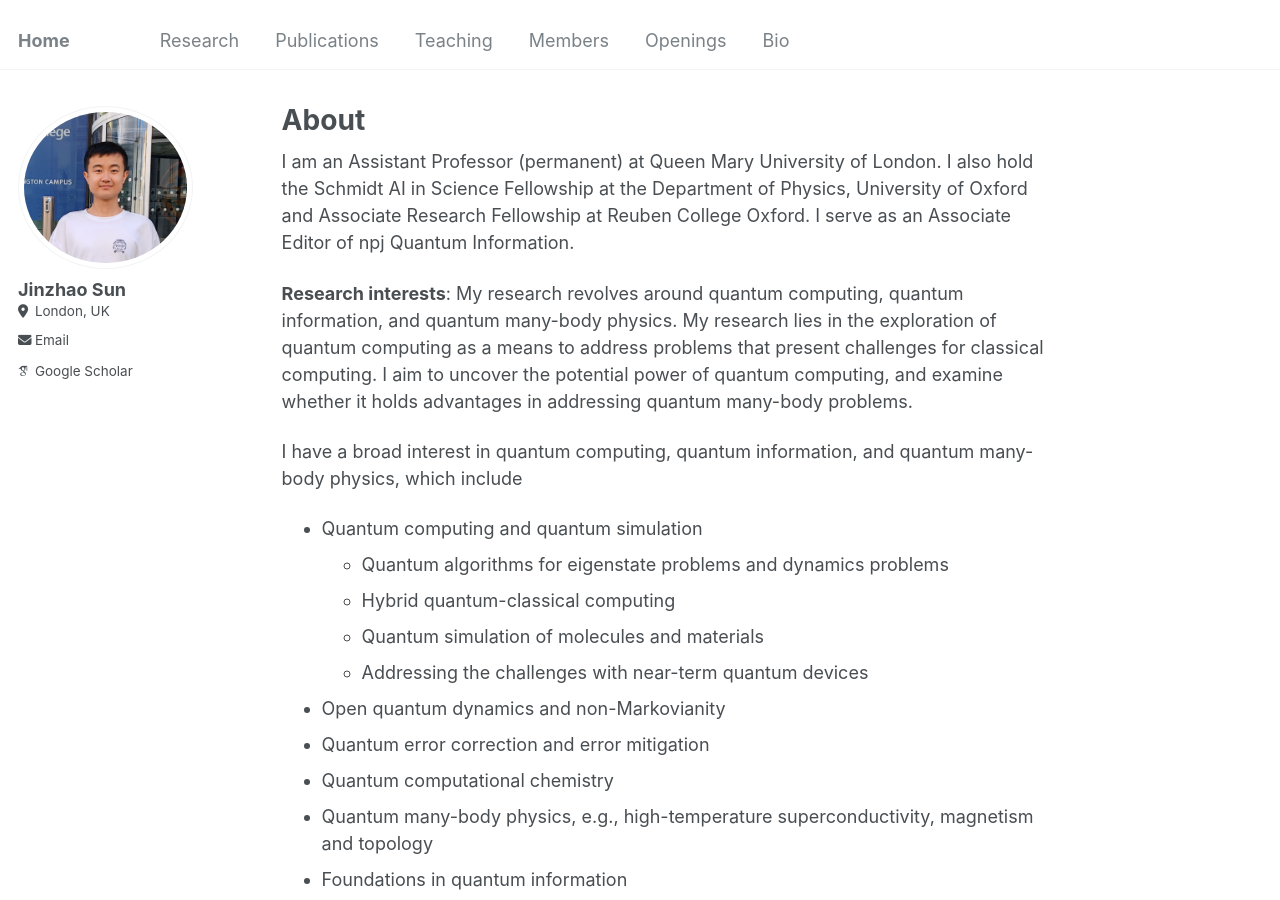
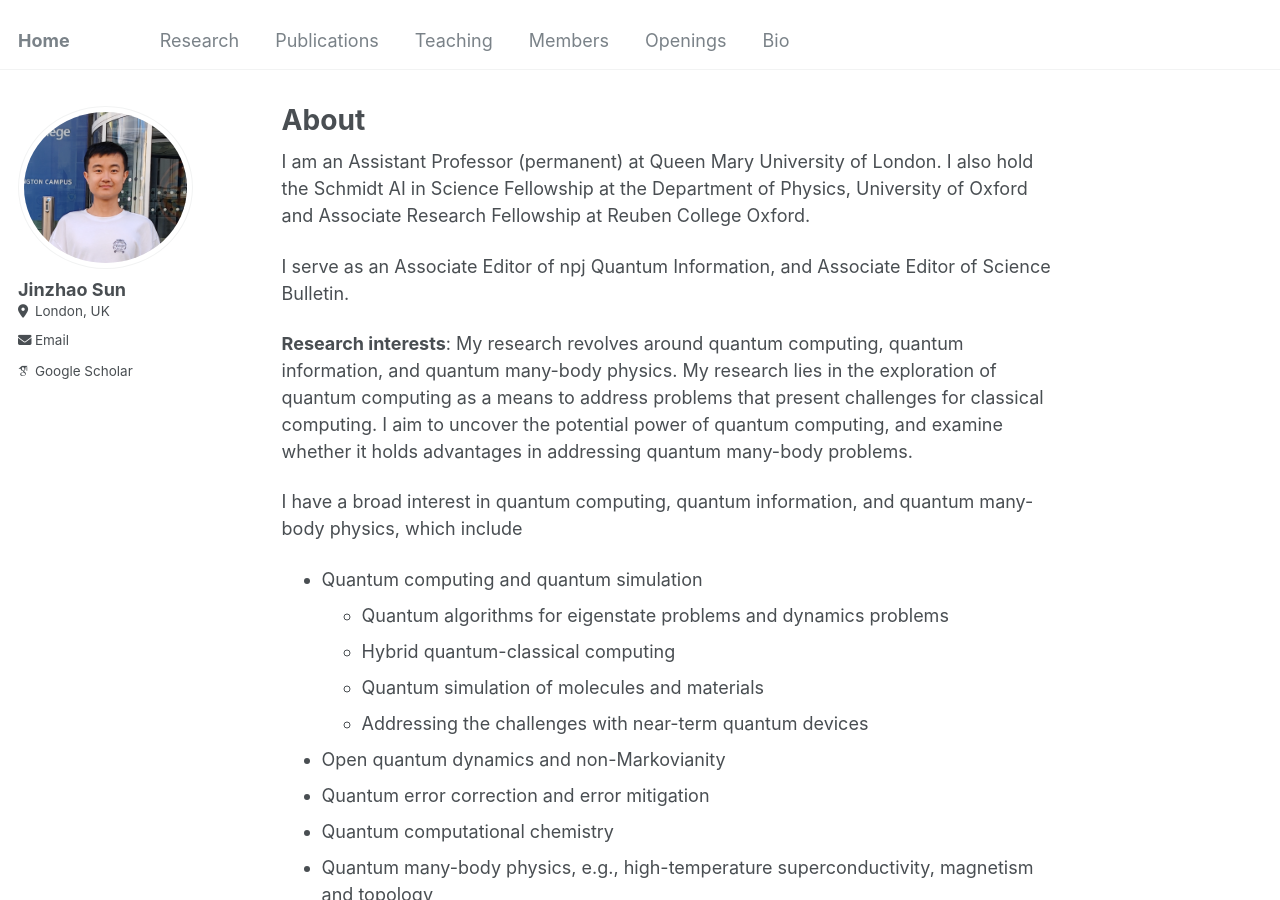
Before and after one commit to jinzhao-sun/jinzhao-sun.github.io, a Jekyll site: the page built from _pages/about.md, in a window 1280 px wide and 900 px high. Built offline with Jekyll 4.4.1, drawn with Linux system fonts in a browser that asks for light colours; some web fonts are replaced.

Commit message:
Update about.md

```diff
--- a/_pages/about.md
+++ b/_pages/about.md
@@ -7,7 +7,9 @@ redirect_from:
   - /about.html
 ---
 
-I am an Assistant Professor (permanent) at Queen Mary University of London. I also hold the Schmidt AI in Science Fellowship at the Department of Physics, University of Oxford and Associate Research Fellowship at Reuben College Oxford. I serve as an Associate Editor of npj Quantum Information.
+I am an Assistant Professor (permanent) at Queen Mary University of London. I also hold the Schmidt AI in Science Fellowship at the Department of Physics, University of Oxford and Associate Research Fellowship at Reuben College Oxford.
+
+I serve as an Associate Editor of npj Quantum Information, and Associate Editor of Science Bulletin.
 
 **Research interests**: My research revolves around quantum computing, quantum information, and quantum many-body physics. My research lies in the exploration of quantum computing as a means to address problems that present challenges for classical computing. I aim to uncover the potential power of quantum computing, and examine whether it holds advantages in addressing quantum many-body problems.
 
```
